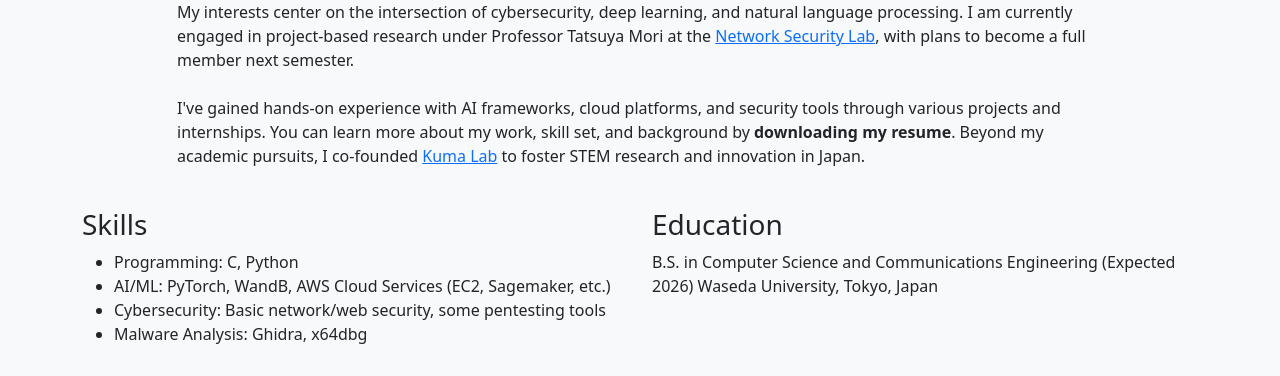
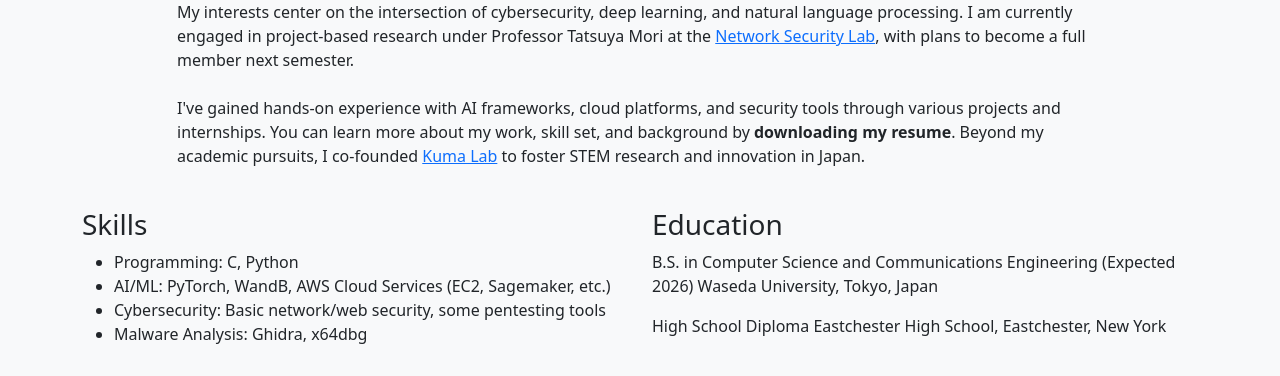
Before and after one commit to yoshiisato/website, a plain HTML site: page index.html in a window 1280 px wide. Shown: the part 576-952 px from the top of the page. Drawn offline with nearby package versions, Linux system fonts and the light colour scheme.

Commit message:
high school

```diff
--- a/index.html
+++ b/index.html
@@ -78,6 +78,7 @@
         <h3>Education</h3>
         <p>B.S. in Computer Science and Communications Engineering (Expected 2026)
         Waseda University, Tokyo, Japan</p>
+        <p>High School Diploma Eastchester High School, Eastchester, New York</p>
       </div>
     </div>
   </section>
```
